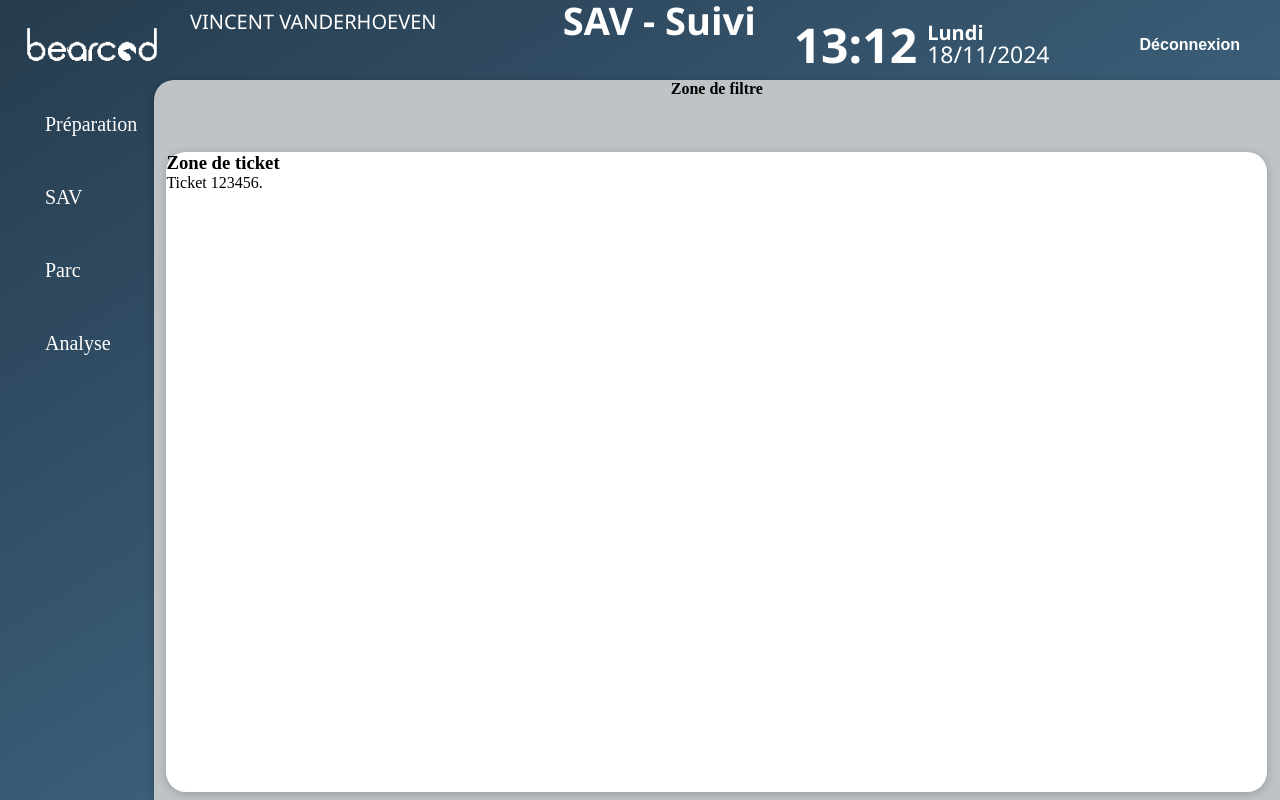
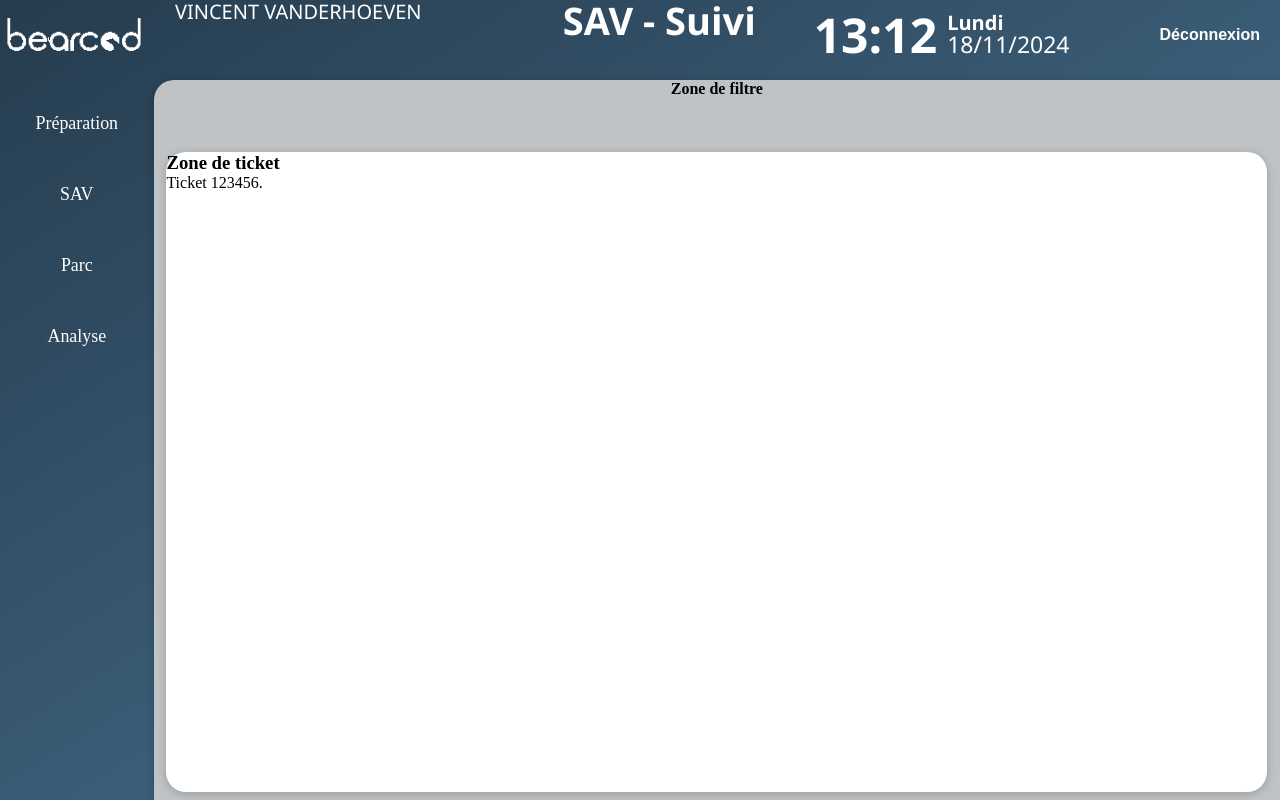
Before and after one commit to Loddfafnir12/MaquetteExtranet, a React (Vite) app: page / in a window 1280 px wide. Built offline with nearby package versions, Linux system fonts and the light colour scheme; the HTML template or start-up script is replaced by a standard one.

Commit message:
responsiv

```diff
--- a/src/components/Banner/Banner.css
+++ b/src/components/Banner/Banner.css
@@ -3,7 +3,7 @@
     flex-wrap: wrap; /* Permet de déplacer les éléments si l'espace est insuffisant */
     align-items: center;
     justify-content: space-between;
-    padding: 10px 20px;
+
     font-family: 'Segoe UI', sans-serif;
     max-height: 12vh;
     height: 5vh;
@@ -110,7 +110,7 @@
     }
 
     .user-name {
-        font-size: 12px; /* Réduire la taille du texte */
+        font-size: 15px; /* Réduire la taille du texte */
         line-height: 1.4; /* Permettre un espacement plus large */
         margin-left: 0; /* Réduire la marge gauche */
     }
@@ -129,8 +129,9 @@
     }
 
     .time {
-        font-size: 30px; /* Réduire la taille de l'heure */
+        font-size: 27px; /* Réduire la taille de l'heure */
         margin: 0;
+        padding-top: 0px;
     }
 
     .weekday {
@@ -147,6 +148,7 @@
     }
     .day{
         font-size: 12px;
+        padding-bottom: 1px;
     }
 
     .logout-button {
--- a/src/components/Banner/Banner.jsx
+++ b/src/components/Banner/Banner.jsx
@@ -49,7 +49,7 @@ const Banner = () => {
         </div>
       </div>
       {/* Afficher soit le texte, soit l'icône en fonction de la taille de la fenêtre */}
-      {windowWidth <= 768 ? (
+      {windowWidth <= 1200 ? (
         <button className="logout-button" onClick={handleLogout}>
           <FontAwesomeIcon icon={faRightFromBracket} /> {/* Icône de déconnexion */}
         </button>
--- a/src/components/Menu/Menu.css
+++ b/src/components/Menu/Menu.css
@@ -1,6 +1,6 @@
 /* Sidebar */
 .sidebar {
-    width: 9.5vw;
+    width: 12vw;
     background-color: transparent;
     color: white;
     padding-top: 6vh;
@@ -20,13 +20,13 @@
 .menu-item {
     padding-top: 25px;
     padding-bottom: 25px;
-    padding-left: 45px;
+
     cursor: pointer;
     position: relative;
     display: block;
     border-radius: 8px;
-    font-size: 20px;
-    text-align: left;
+    font-size: 1.4vw;
+    text-align: center;
     width: 100%; /* S'assure que chaque item de menu prend toute la largeur */
     z-index: 100;
 }
```
